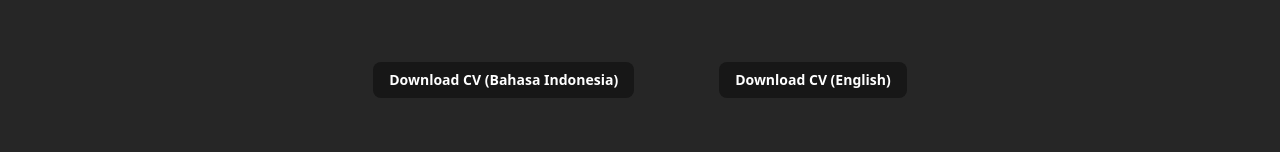
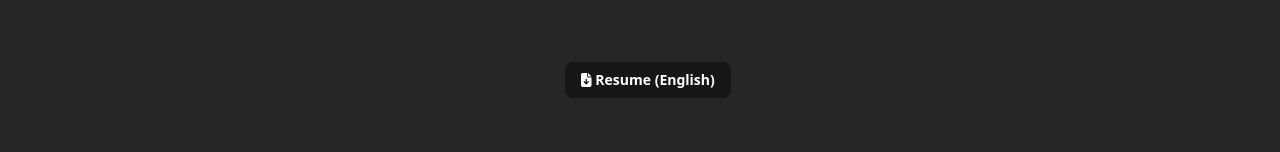
Before and after one commit to Tiramitzu/next-tiramitzu, a Next.js app: page / in a window 1280 px wide. Shown: the part 534-686 px from the top of the page. Built offline with nearby package versions, Linux system fonts and the light colour scheme.

Commit message:
chore: update

```diff
--- a/src/components/layout/Head.tsx
+++ b/src/components/layout/Head.tsx
@@ -1,7 +1,7 @@
 import { useRouter } from "next/router";
 import NextHead from "next/head";
 
-const rootURL = "https://tiramitzu.me";
+const rootURL = "https://tira.my.id";
 const defaultDescription = "This is Tiramitzu's personal website created using NextJS TypeScript.";
 const defaultOGImage = rootURL + "/static/favicon.ico";
 const defaultTitle = "Tiramitzu's Personal Website";
--- a/src/components/layout/Page.tsx
+++ b/src/components/layout/Page.tsx
@@ -1,4 +1,5 @@
 import React, { HTMLAttributes } from "react";
+
 import Head from "components/layout/Head";
 
 type PageProps = HTMLAttributes<HTMLDivElement> & { mainClassName?: string };
--- a/src/pages/_app.tsx
+++ b/src/pages/_app.tsx
@@ -1,9 +1,9 @@
+import type { AppProps } from "next/app";
+import { ThemeProvider } from "next-themes";
 import "@fortawesome/fontawesome-svg-core/styles.css";
-import { ThemeProvider } from "next-themes";
-import type { AppProps } from "next/app";
-import "styles/styles.scss";
 
 import "tailwindcss/tailwind.css";
+import "styles/styles.scss";
 
 function MyApp({ Component, pageProps }: AppProps) {
 	return (
--- a/src/pages/profile.tsx
+++ b/src/pages/profile.tsx
@@ -1,7 +1,8 @@
-import { faCakeCandles, faEnvelope, faGlobeAsia, faPhone } from "@fortawesome/free-solid-svg-icons";
+import { faFileDownload, faCakeCandles, faEnvelope, faGlobeAsia, faPhone } from "@fortawesome/free-solid-svg-icons";
 import { FontAwesomeIcon } from "@fortawesome/react-fontawesome";
 import React, { useState, useEffect } from "react";
 import Image from "next/image";
+
 import Page from "components/layout/Page";
 
 const Profile = () => {
@@ -42,10 +43,7 @@ const Profile = () => {
 					</div>
 					<div className="flex flex-col ml-10 text-left text-quaternary dark:text-secondary">
 						<div className="flex flex-row duration-500 hover:scale-110">
-							<h1
-								className="text-xl font-bold text-tertiary dark:text-primary">
-								Syah Warid Ghani Akram
-							</h1>
+							<h1 className="text-xl font-bold text-tertiary dark:text-primary">Syah Warid Ghani Akram</h1>
 							<p className="ml-1 text-xs">aka Tiramitzu</p>
 						</div>
 						<p className="duration-500 hover:scale-110">Back-End Developer</p>
@@ -93,14 +91,14 @@ const Profile = () => {
 					</div>
 				</div>
 				<div className="flex flex-row justify-evenly mt-5 mb-60">
-					<a href={"/static/CVID.pdf"} target="_blank" rel="noopener noreferrer" download="CV-SyahWarid.pdf">
+					{/* <a href={"/static/CVID.pdf"} target="_blank" rel="noopener noreferrer" download="CV-SyahWarid.pdf">
 						<button className="py-2 px-4 text-sm font-semibold rounded-lg transition duration-500 ease-in-out hover:scale-110 text-primary bg-tertiary dark:hover:opacity-70 dark:hover:bg-tertiary dark:hover:text-primary hover:bg-quaternary">
 							Download CV (Bahasa Indonesia)
 						</button>
-					</a>
-					<a href={"/static/CVEN.pdf"} target="_blank" rel="noopener noreferrer" download="CV-SyahWarid">
+					</a> */}
+					<a href={"/static/ResumeEN.pdf"} target="_blank" rel="noopener noreferrer" download="CV-SyahWarid">
 						<button className="py-2 px-4 ml-4 text-sm font-semibold rounded-lg transition duration-500 ease-in-out hover:scale-110 text-primary bg-tertiary dark:hover:opacity-70 dark:hover:bg-tertiary dark:hover:text-primary hover:bg-quaternary">
-							Download CV (English)
+							<FontAwesomeIcon icon={faFileDownload} /> Resume (English)
 						</button>
 					</a>
 				</div>
```
Also changed, not shown: 2 other files (tests, documents, lock files or other folders).
